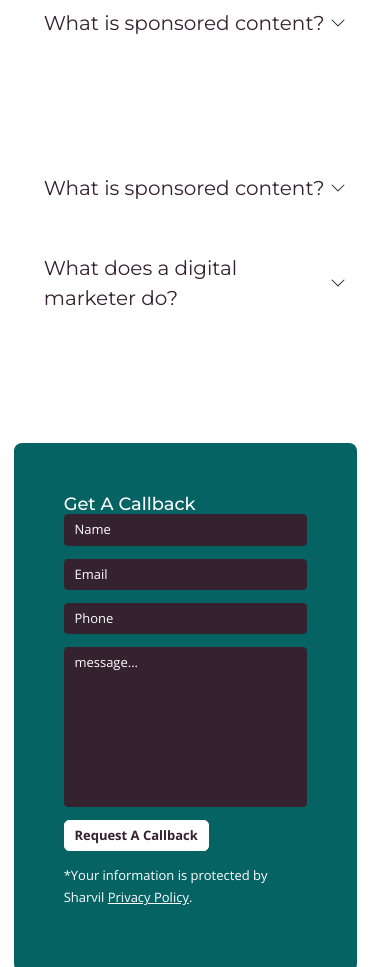
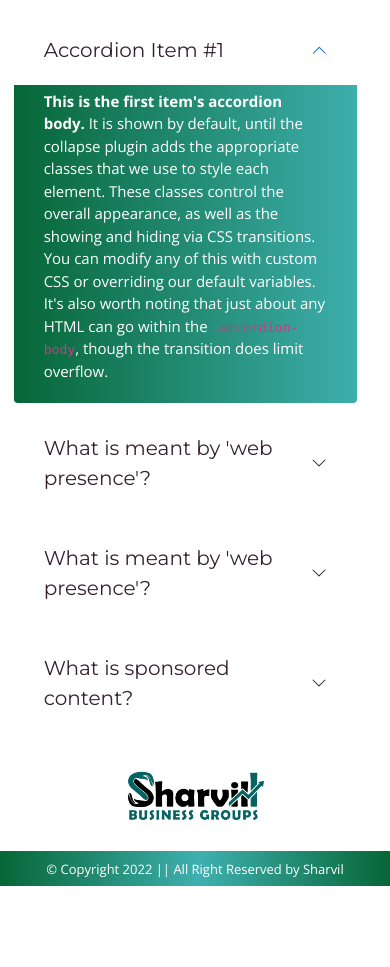
Before and after one commit to hars123h/shravil, a React (Create React App) app: page / in a window 390 px wide. Shown: the part 6980-7947 px from the top of the page. After the commit the page ends 7866 px from the top, so only its background shows below. Built offline with nearby package versions, Linux system fonts and the light colour scheme.

Commit message:
Contact Section and Footer

```diff
--- a/src/App.js
+++ b/src/App.js
@@ -1,6 +1,7 @@
 
 import './App.css';
 import Contact from './components/Contact/Contact';
+import Footer from './components/Footer/Footer';
 import Header from './components/Header/Header';
 import Hero from './components/Hero/Hero';
 import Portfolio from './components/Portfolio/Portfolio';
@@ -28,6 +29,7 @@ function App() {
         <Testimonial />
 
         <Contact />
+        <Footer />
       </div>
     </>
   );
--- a/src/components/Contact/Contact.css
+++ b/src/components/Contact/Contact.css
@@ -21,6 +21,13 @@
     background-repeat: no-repeat;
     background-size: cover;
     background-attachment: fixed;
+}
+.accordion-button:not(.collapsed){
+    box-shadow: none !important;
+}
+.accordion-button:focus {
+    box-shadow: none;
+    border-color: rgba(0,0,0,.125);
 }
 
 
@@ -80,7 +87,13 @@
     padding: 5px 30px 20px 30px;
     border: 0;
     border-radius: 0 0 4px 4px;
-    background-color: #34222e;
+    -webkit-background-size: 200% auto;
+    background-size: 200% auto;
+    background-image: -webkit-gradient(linear, left top, right top, from(#066636), color-stop(51%, #3fb0b0), to(#066636));
+    background-image: -webkit-linear-gradient(left, #066636 0%, #3fb0b0 51%, #066636 100%);
+    background-image: -moz-linear-gradient(left, #066636 0%, #3fb0b0 51%, #066636 100%);
+    background-image: -o-linear-gradient(left, #066636 0%, #3fb0b0 51%, #066636 100%);
+    background-image: linear-gradient(to right, #066636 0%, #3fb0b0 51%, #066636 100%);
     color: #fff;
 }
 
@@ -94,10 +107,7 @@
     color: #34222e;
 }
 
-.dtr-accordion .accordion-button::after {
 
-    color: #066363 !important;
-}
 
 .dtr-accordion .accordion-button:focus {
     border: 0 !important;
@@ -110,8 +120,8 @@
 }
 
 .dtr-accordion .accordion-button:not(.collapsed) {
-    background-color: #34222e;
-    color: #fff;
+    background-color: #fff;
+    color: #34222e;
 }
 
 
@@ -121,8 +131,8 @@
     color: white;
 }
 .inputBg {
-    background-color: #34222e;
-    border-color: #34222e;
+    background-color: #fff;
+    border-color: #fff;
 }
 .btnFont{
     font-size: 18px !important;
@@ -130,7 +140,8 @@
 }
 
 .form-control::placeholder { /* Chrome, Firefox, Opera, Safari 10.1+ */
-    color: #fff;
+    color: #066363;
+    font-weight: 500 !important;
     /* Firefox */
 }
 .form-control:focus {
@@ -139,9 +150,9 @@
  .form-control:active,
 .form-control:focus,
 .form-control:focus:active {
-  background-color: #34222e!important;
-  border-color: #34222e;
-  color: #fff;
+  background-color: #fff!important;
+  border-color: #fff;
+  color: #34222e;
 }
 
 .btnCustom {
@@ -245,7 +256,13 @@ input[type="reset"] {
 }
 
 .bg-red {
-    background-color: #066363 !important;
+    -webkit-background-size: 200% auto;
+    background-size: 200% auto;
+    background-image: -webkit-gradient(linear, left top, right top, from(#066636), color-stop(51%, #3fb0b0), to(#066636));
+    background-image: -webkit-linear-gradient(left, #066636 0%, #3fb0b0 51%, #066636 100%);
+    background-image: -moz-linear-gradient(left, #066636 0%, #3fb0b0 51%, #066636 100%);
+    background-image: -o-linear-gradient(left, #066636 0%, #3fb0b0 51%, #066636 100%);
+    background-image: linear-gradient(to right, #066636 0%, #3fb0b0 51%, #066636 100%);
 }
 
 .color-white,
--- a/src/components/Contact/Contact.js
+++ b/src/components/Contact/Contact.js
@@ -11,93 +11,13 @@ const Contact = () => {
 
 
                     <div className="row">
-                        <h2 className="text-center my-5 pb-5">Contact Us</h2>
-
-                        <div className="col-12 col-md-5">
-
-                            <p className="dtr-tagline color-red">Commonly Asked Questions</p>
-                            <h2 className="contactSection-heading">FAQ</h2>
-
-
-                            <div className="dtr-accordion accordion dtr-mt-30" id="accordion1">
-
-
-                                <div class="accordion-item">
-                                    <h2 class="accordion-header" id="headingOne">
-                                        <button class="accordion-button" type="button" data-bs-toggle="collapse" data-bs-target="#collapseOne" aria-expanded="true" aria-controls="collapseOne">
-                                            Accordion Item #1
-                                        </button>
-                                    </h2>
-                                    <div id="collapseOne" class="accordion-collapse collapse show" aria-labelledby="headingOne" data-bs-parent="#accordionExample">
-                                        <div class="accordion-body">
-                                            <strong>This is the first item's accordion body.</strong> It is shown by default, until the collapse plugin adds the appropriate classes that we use to style each element. These classes control the overall appearance, as well as the showing and hiding via CSS transitions. You can modify any of this with custom CSS or overriding our default variables. It's also worth noting that just about any HTML can go within the <code>.accordion-body</code>, though the transition does limit overflow.
-                                        </div>
-                                    </div>
-                                </div>
-
-
-                                <div className="accordion-item">
-                                    <h2 className="accordion-header" id="accordion1-headingTwo">
-                                        <button className="accordion-button collapsed" type="button" data-bs-toggle="collapse" data-bs-target="#accordion1-collapseTwo" aria-expanded="false" aria-controls="accordion1-collapseTwo"> What is meant by 'web presence'? </button>
-                                    </h2>
-                                    <div id="accordion1-collapseTwo" className="accordion-collapse collapse" aria-labelledby="accordion1-headingTwo" data-bs-parent="#accordion1">
-                                        <div className="accordion-body">There are many variations of passages of lorem ipsum available, but the majority have suffered alteration in some form by injected humour or randomised words which don't look even slightly believable.</div>
-                                    </div>
-                                </div>
-
-                                <div className="accordion-item">
-                                    <h2 className="accordion-header" id="accordion1-headingThree">
-                                        <button class="accordion-button collapsed" type="button" data-bs-toggle="collapse" data-bs-target="#accordion1-collapseThree" aria-expanded="false" aria-controls="accordion1-collapseThree"> What is sponsored content? </button>
-                                    </h2>
-                                    <div id="accordion1-collapseThree" className="accordion-collapse collapse" aria-labelledby="accordion1-headingThree" data-bs-parent="#accordion1">
-                                        <div className="accordion-body">There are many variations of passages of lorem ipsum available, but the majority have suffered alteration in some form by injected humour or randomised words which don't look even slightly believable.</div>
-                                    </div>
-                                </div>
-
-
-
-
-
-                            </div>
-
-
-                        </div>
-                        <div className="col-12 col-md-6 offset-md-1 small-device-space" style={{ overflowX: "hidden", marginTop: '4.2rem' }}>
-                            <div className="dtr-accordion accordion dtr-mt-30" id="accordion1">
-
-
-
-
-                                <div className="accordion-item">
-                                    <h2 className="accordion-header" id="accordion1-headingThree2">
-                                        <button class="accordion-button collapsed" type="button" data-bs-toggle="collapse" data-bs-target="#accordion1-collapseThree2" aria-expanded="false" aria-controls="accordion1-collapseThree2"> What is sponsored content? </button>
-                                    </h2>
-                                    <div id="accordion1-collapseThree2" className="accordion-collapse collapse" aria-labelledby="accordion1-headingThree2" data-bs-parent="#accordion1">
-                                        <div className="accordion-body">There are many variations of passages of lorem ipsum available, but the majority have suffered alteration in some form by injected humour or randomised words which don't look even slightly believable.</div>
-                                    </div>
-                                </div>
-
-                                <div className="accordion-item">
-                                    <h2 className="accordion-header" id="accordion1-headingFour">
-                                        <button className="accordion-button collapsed" type="button" data-bs-toggle="collapse" data-bs-target="#accordion1-collapseFour" aria-expanded="false" aria-controls="accordion1-collapseFour"> What does a digital marketer do? </button>
-                                    </h2>
-                                    <div id="accordion1-collapseFour" className="accordion-collapse collapse" aria-labelledby="accordion1-headingFour" data-bs-parent="#accordion1">
-                                        <div className="accordion-body">There are many variations of passages of lorem ipsum available, but the majority have suffered alteration in some form by injected humour or randomised words which don't look even slightly believable.</div>
-                                    </div>
-                                </div>
-
-
-
-                            </div>
-                        </div>
-
+                        <h2 className="text-center my-3">FAQ</h2>
 
 
                         <div className="row dtr-mt-100">
                             <div className="col-12 col-lg-6 ">
-
                                 <div className="dtr-small-box dtr-rounded bg-red">
-                                        <h3 className="color-white">Get A Callback</h3>
+                                    <h3 className="color-white mb-3">Get A Callback</h3>
 
                                     <form id="contactform" method="post" action="php/contact-form.php">
                                         <fieldset>
@@ -140,13 +60,70 @@ const Contact = () => {
 
                             </div>
                             <div className="col-12 col-lg-6">
-                                <div style={{ overflowX: "hidden" }}>
+                                {/* <div style={{ overflowX: "hidden" }}>
                                     <h4>We’re passionate about helping local businesses to grow online.</h4>
                                     <p>Lorem ipsum dolor sit amet sed do eiusmod tempor incididunt ut labore et dolore magna aliqua. Quis ipsum suspendisse ultrices gravida. Risus commodo viverra maecenas culpa qui officia deserunt accumsan.</p>
                                     <p><a href="#" className="btn btn-outline-success mt-2 btnFont px-4 me-3"><i className="fas fa-phone-alt  me-2"></i>090 123 4567</a>
                                         <a href="#" className="btn btn-success mt-2 btnFont px-4"><i className="far fa-envelope-open me-2"></i>sales@example.com</a>                                </p>
 
-                            {/* <!-- nested row for offset column starts --> */}
+
+                                </div> */}
+                                <div >
+
+                                    <p className="dtr-tagline color-red">Commonly Asked Questions</p>
+                                    {/* <h2 className="contactSection-heading"></h2> */}
+
+
+                                    <div className="dtr-accordion accordion dtr-mt-30" id="accordion1">
+
+
+                                        <div class="accordion-item">
+                                            <h2 class="accordion-header" id="headingOne">
+                                                <button class="accordion-button" type="button" data-bs-toggle="collapse" data-bs-target="#collapseOne" aria-expanded="true" aria-controls="collapseOne">
+                                                    Accordion Item #1
+                                                </button>
+                                            </h2>
+                                            <div id="collapseOne" class="accordion-collapse collapse show" aria-labelledby="headingOne" data-bs-parent="#accordionExample">
+                                                <div class="accordion-body">
+                                                    <strong>This is the first item's accordion body.</strong> It is shown by default, until the collapse plugin adds the appropriate classes that we use to style each element. These classes control the overall appearance, as well as the showing and hiding via CSS transitions. You can modify any of this with custom CSS or overriding our default variables. It's also worth noting that just about any HTML can go within the <code>.accordion-body</code>, though the transition does limit overflow.
+                                                </div>
+                                            </div>
+                                        </div>
+
+
+
+                                        <div className="accordion-item">
+                                            <h2 className="accordion-header" id="accordion1-headingTwoone">
+                                                <button className="accordion-button collapsed" type="button" data-bs-toggle="collapse" data-bs-target="#accordion1-collapseTwo2" aria-expanded="false" aria-controls="accordion1-collapseTwo2"> What is meant by 'web presence'? </button>
+                                            </h2>
+                                            <div id="accordion1-collapseTwo2" className="accordion-collapse collapse" aria-labelledby="accordion1-headingTwoone" data-bs-parent="#accordion1">
+                                                <div className="accordion-body">There are many variations of passages of lorem ipsum available, but the majority have suffered alteration in some form by injected humour or randomised words which don't look even slightly believable.</div>
+                                            </div>
+                                        </div>
+
+                                        <div className="accordion-item">
+                                            <h2 className="accordion-header" id="accordion1-headingTwo">
+                                                <button className="accordion-button collapsed" type="button" data-bs-toggle="collapse" data-bs-target="#accordion1-collapseTwo" aria-expanded="false" aria-controls="accordion1-collapseTwo"> What is meant by 'web presence'? </button>
+                                            </h2>
+                                            <div id="accordion1-collapseTwo" className="accordion-collapse collapse" aria-labelledby="accordion1-headingTwo" data-bs-parent="#accordion1">
+                                                <div className="accordion-body">There are many variations of passages of lorem ipsum available, but the majority have suffered alteration in some form by injected humour or randomised words which don't look even slightly believable.</div>
+                                            </div>
+                                        </div>
+
+                                        <div className="accordion-item">
+                                            <h2 className="accordion-header" id="accordion1-headingThree">
+                                                <button class="accordion-button collapsed" type="button" data-bs-toggle="collapse" data-bs-target="#accordion1-collapseThree" aria-expanded="false" aria-controls="accordion1-collapseThree"> What is sponsored content? </button>
+                                            </h2>
+                                            <div id="accordion1-collapseThree" className="accordion-collapse collapse" aria-labelledby="accordion1-headingThree" data-bs-parent="#accordion1">
+                                                <div className="accordion-body">There are many variations of passages of lorem ipsum available, but the majority have suffered alteration in some form by injected humour or randomised words which don't look even slightly believable.</div>
+                                            </div>
+                                        </div>
+
+
+
+
+
+                                    </div>
 
 
                                 </div>
--- /dev/null
+++ b/src/components/Footer/Footer.css
@@ -0,0 +1,25 @@
+.footer{
+    /* background-size: 200% auto;
+    background-image: -webkit-gradient(linear, left top, right top, from(#066636), color-stop(51%, #3fb0b0), to(#066636));
+    background-image: -webkit-linear-gradient(left, #066636 0%, #3fb0b0 51%, #066636 100%);
+    background-image: -moz-linear-gradient(left, #066636 0%, #3fb0b0 51%, #066636 100%);
+    background-image: -o-linear-gradient(left, #066636 0%, #3fb0b0 51%, #066636 100%);
+    background-image: linear-gradient(to right, #066636 0%, #3fb0b0 51%, #066636 100%); */
+}
+.footerLogo {
+    display: flex;
+    justify-content: center;
+}
+.footerLogo img {
+    width: 150px;
+    height: auto;
+}
+.copyright {
+    background-image: -webkit-gradient(linear, left top, right top, from(#066636), color-stop(51%, #3fb0b0), to(#066636));
+    background-image: -webkit-linear-gradient(left, #066636 0%, #3fb0b0 51%, #066636 100%);
+    background-image: -moz-linear-gradient(left, #066636 0%, #3fb0b0 51%, #066636 100%);
+    background-image: -o-linear-gradient(left, #066636 0%, #3fb0b0 51%, #066636 100%);
+    background-image: linear-gradient(to right, #066636 0%, #3fb0b0 51%, #066636 100%);
+    color: #fff;
+    margin-bottom: -20px !important;
+}
--- /dev/null
+++ b/src/components/Footer/Footer.js
@@ -0,0 +1,21 @@
+import React from 'react';
+import './Footer.css'
+
+const Footer = () => {
+  return (
+    <>
+    <div className="footer">
+    <div className="footerLogo">
+        <img src="images/logo2.png" alt="" className='img-fluid' />
+    </div>
+    <div className="copyright">
+        <p className='text-center py-2'>© Copyright 2022 ||
+     All Right Reserved by Sharvil</p>
+    </div>
+    </div>
+
+    </>
+  )
+}
+
+export default Footer
```
Lines whose indentation alone changed are shown as unchanged.
